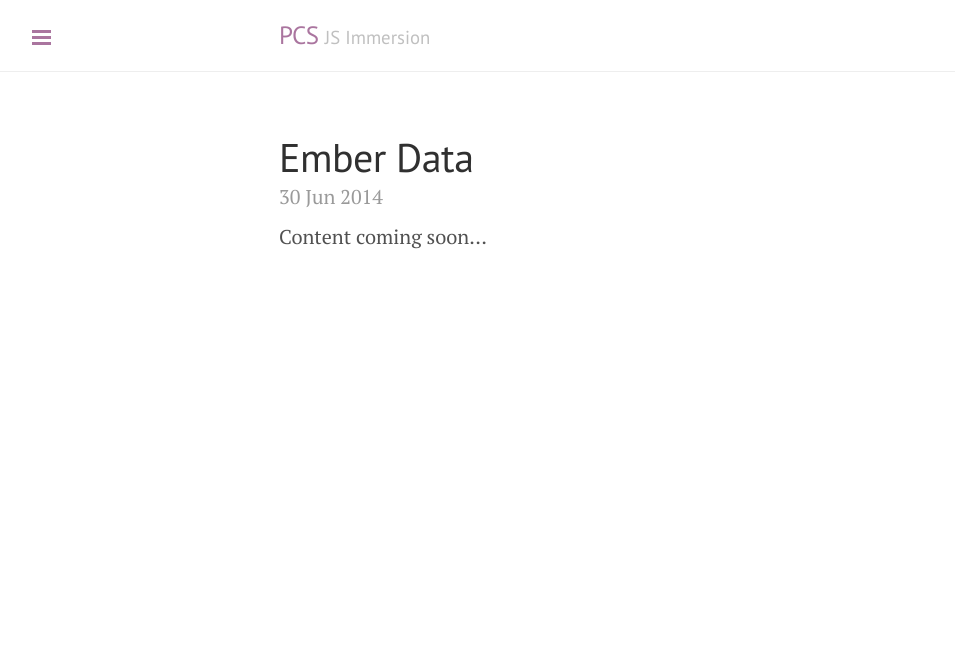
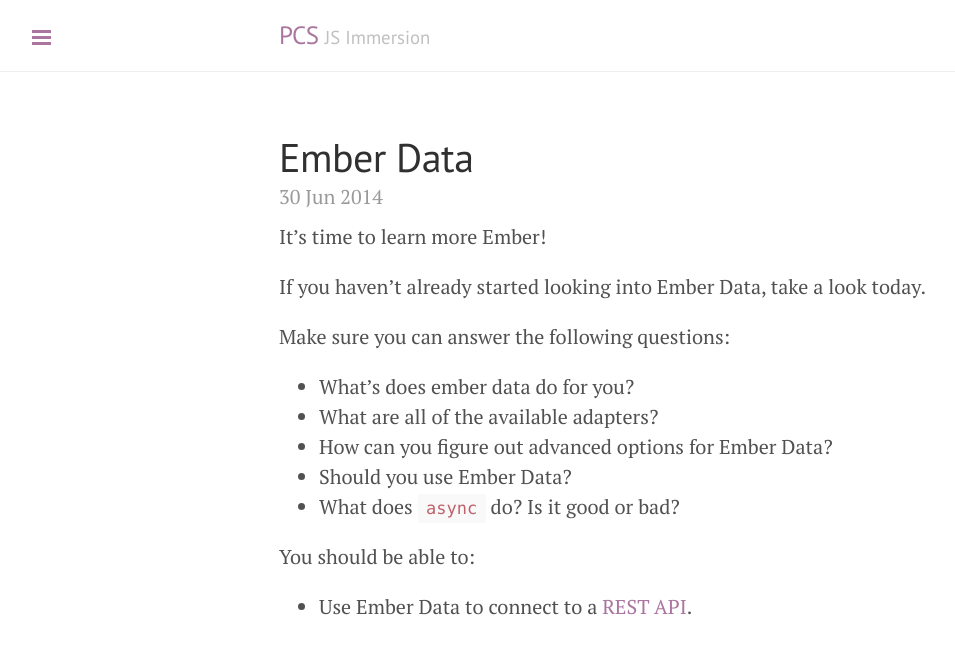
Before and after one commit to wbyoung/jsi, a Jekyll site: the page built from _posts/00-08-01-ember-data.md, in a window 1280 px wide. Shown: the top 654 px of the page, without its empty margins (1-956 px from the left). Built offline with Jekyll 4.4.1, drawn with Linux system fonts in a browser that asks for light colours; nearby versions of some CDN libraries; Markdown is read by kramdown in place of the engine named in the settings.

Commit message:
Some Ember Data questions.

```diff
--- a/_posts/00-08-01-ember-data.md
+++ b/_posts/00-08-01-ember-data.md
@@ -5,4 +5,20 @@
 date: 2014-06-30 00:00:00
 ---
 
-Content coming soon&hellip;
+It's time to learn more Ember!
+
+If you haven't already started looking into Ember Data, take a look today.
+
+Make sure you can answer the following questions:
+
+- What's does ember data do for you?
+- What are all of the available adapters?
+- How can you figure out advanced options for Ember Data?
+- Should you use Ember Data?
+- What does `async` do? Is it good or bad?
+
+You should be able to:
+
+- Use Ember Data to connect to a [REST API][jsi-api].
+
+[jsi-api]: https://github.com/wbyoung/jsi-api
```
